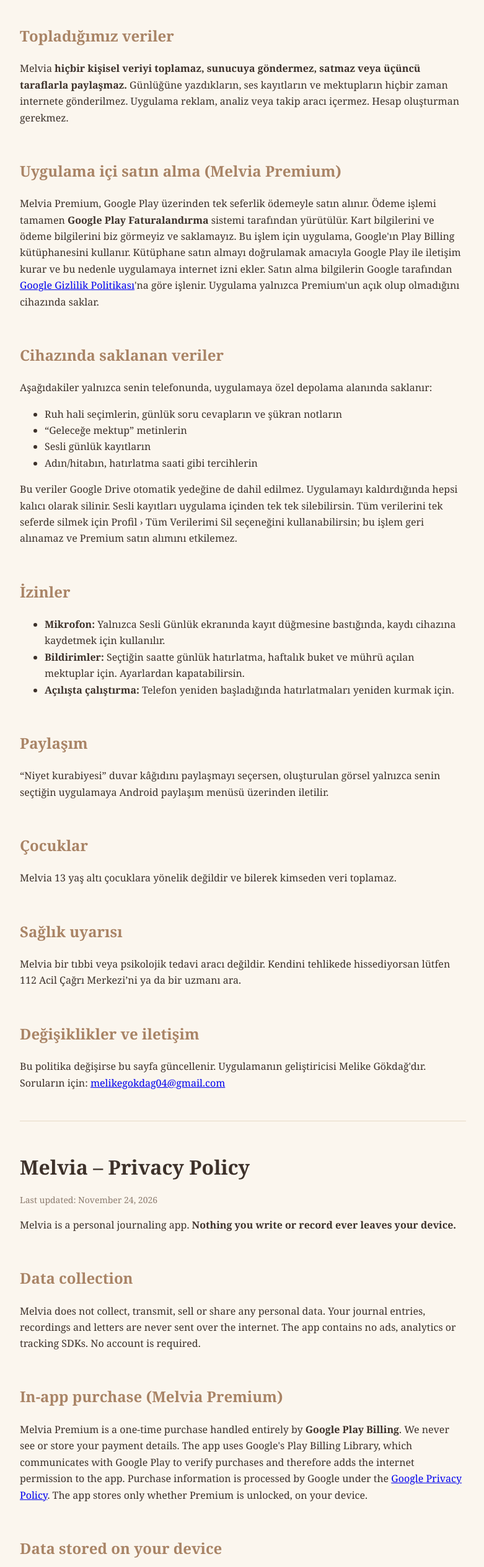
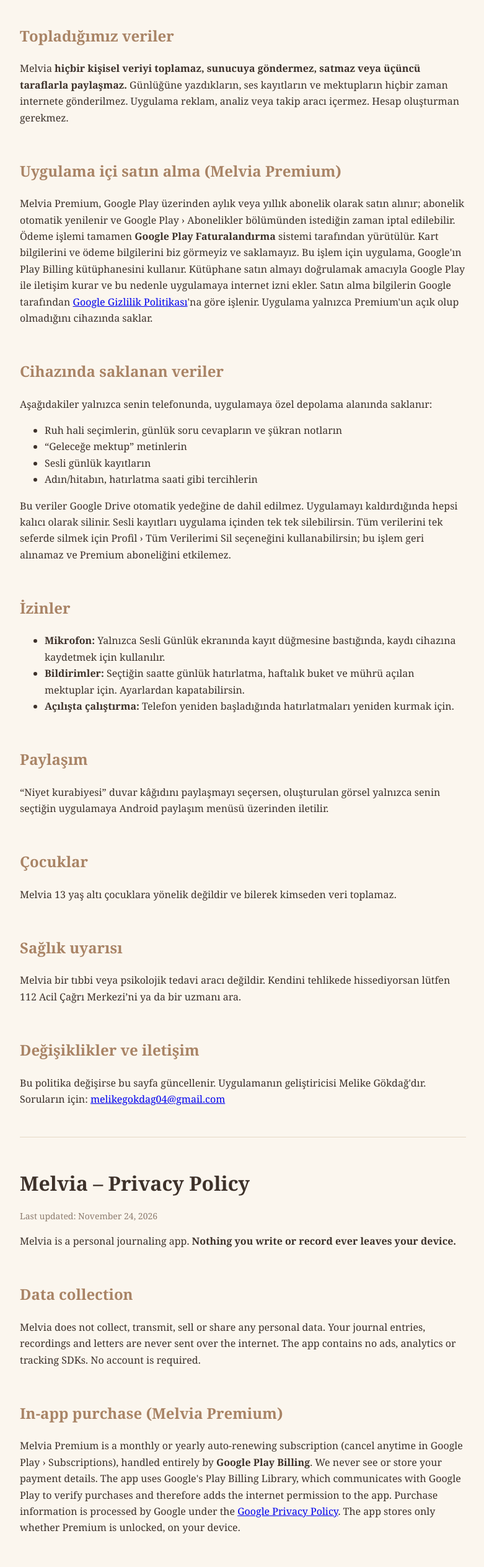
Before and after one commit to melikegokdag/melvia-gizlilik, a plain HTML site: page index.html in a window 1280 px wide. Shown: the part 240-2768 px from the top of the page at 62% size, without its empty margins (248-1029 px from the left). Drawn offline with Linux system fonts and the light colour scheme.

Commit message:
Premium artık abonelik

```diff
--- a/index.html
+++ b/index.html
@@ -28,7 +28,7 @@ Günlüğüne yazdıkların, ses kayıtların ve mektupların hiçbir zaman inte
 analiz veya takip aracı içermez. Hesap oluşturman gerekmez.</p>
 
 <h2>Uygulama içi satın alma (Melvia Premium)</h2>
-<p>Melvia Premium, Google Play üzerinden tek seferlik ödemeyle satın alınır. Ödeme işlemi tamamen
+<p>Melvia Premium, Google Play üzerinden aylık veya yıllık abonelik olarak satın alınır; abonelik otomatik yenilenir ve Google Play › Abonelikler bölümünden istediğin zaman iptal edilebilir. Ödeme işlemi tamamen
 <strong>Google Play Faturalandırma</strong> sistemi tarafından yürütülür. Kart bilgilerini ve ödeme bilgilerini biz görmeyiz ve saklamayız.
 Bu işlem için uygulama, Google'ın Play Billing kütüphanesini kullanır. Kütüphane satın almayı doğrulamak amacıyla
 Google Play ile iletişim kurar ve bu nedenle uygulamaya internet izni ekler. Satın alma bilgilerin Google tarafından
@@ -45,7 +45,7 @@ Uygulama yalnızca Premium'un açık olup olmadığını cihazında saklar.</p>
 </ul>
 <p>Bu veriler Google Drive otomatik yedeğine de dahil edilmez. Uygulamayı kaldırdığında hepsi kalıcı olarak silinir.
 Sesli kayıtları uygulama içinden tek tek silebilirsin. Tüm verilerini tek seferde silmek için
-Profil › Tüm Verilerimi Sil seçeneğini kullanabilirsin; bu işlem geri alınamaz ve Premium satın alımını etkilemez.</p>
+Profil › Tüm Verilerimi Sil seçeneğini kullanabilirsin; bu işlem geri alınamaz ve Premium aboneliğini etkilemez.</p>
 
 <h2>İzinler</h2>
 <ul>
@@ -74,9 +74,9 @@ Profil › Tüm Verilerimi Sil seçeneğini kullanabilirsin; bu işlem geri alı
 <h2>Data collection</h2>
 <p>Melvia does not collect, transmit, sell or share any personal data. Your journal entries, recordings and letters are never sent over the internet. The app contains no ads, analytics or tracking SDKs. No account is required.</p>
 <h2>In-app purchase (Melvia Premium)</h2>
-<p>Melvia Premium is a one-time purchase handled entirely by <strong>Google Play Billing</strong>. We never see or store your payment details. The app uses Google's Play Billing Library, which communicates with Google Play to verify purchases and therefore adds the internet permission to the app. Purchase information is processed by Google under the <a href="https://policies.google.com/privacy">Google Privacy Policy</a>. The app stores only whether Premium is unlocked, on your device.</p>
+<p>Melvia Premium is a monthly or yearly auto-renewing subscription (cancel anytime in Google Play › Subscriptions), handled entirely by <strong>Google Play Billing</strong>. We never see or store your payment details. The app uses Google's Play Billing Library, which communicates with Google Play to verify purchases and therefore adds the internet permission to the app. Purchase information is processed by Google under the <a href="https://policies.google.com/privacy">Google Privacy Policy</a>. The app stores only whether Premium is unlocked, on your device.</p>
 <h2>Data stored on your device</h2>
-<p>Mood check-ins, journal answers, gratitude notes, letters to your future self, voice journal recordings and your preferences are stored only in the app's private storage on your phone. They are excluded from Android cloud backup and are permanently deleted when you uninstall the app. You can also delete all of it at any time from Profile › Delete All My Data; this cannot be undone and does not affect your Premium purchase.</p>
+<p>Mood check-ins, journal answers, gratitude notes, letters to your future self, voice journal recordings and your preferences are stored only in the app's private storage on your phone. They are excluded from Android cloud backup and are permanently deleted when you uninstall the app. You can also delete all of it at any time from Profile › Delete All My Data; this cannot be undone and does not affect your Premium subscription.</p>
 <h2>Permissions</h2>
 <ul>
   <li><strong>Microphone:</strong> used only while you record a voice journal entry; recordings are saved locally.</li>
```
